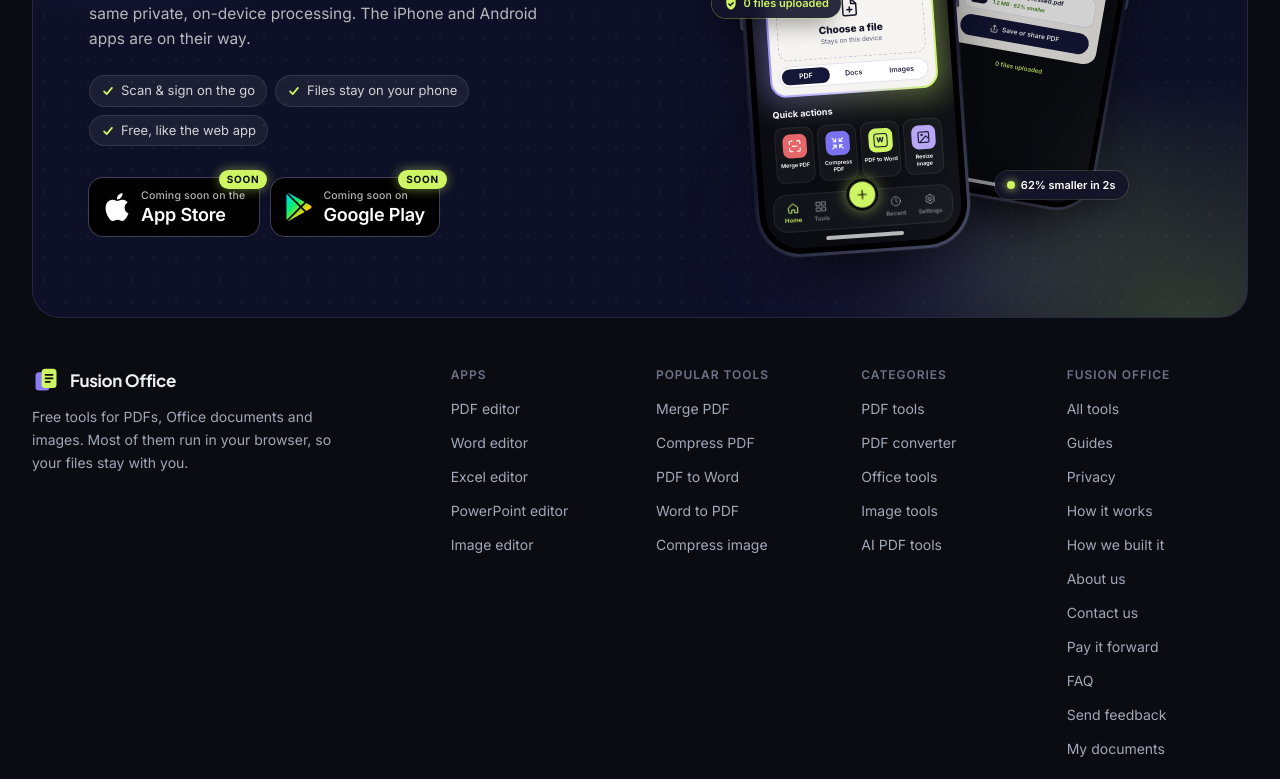
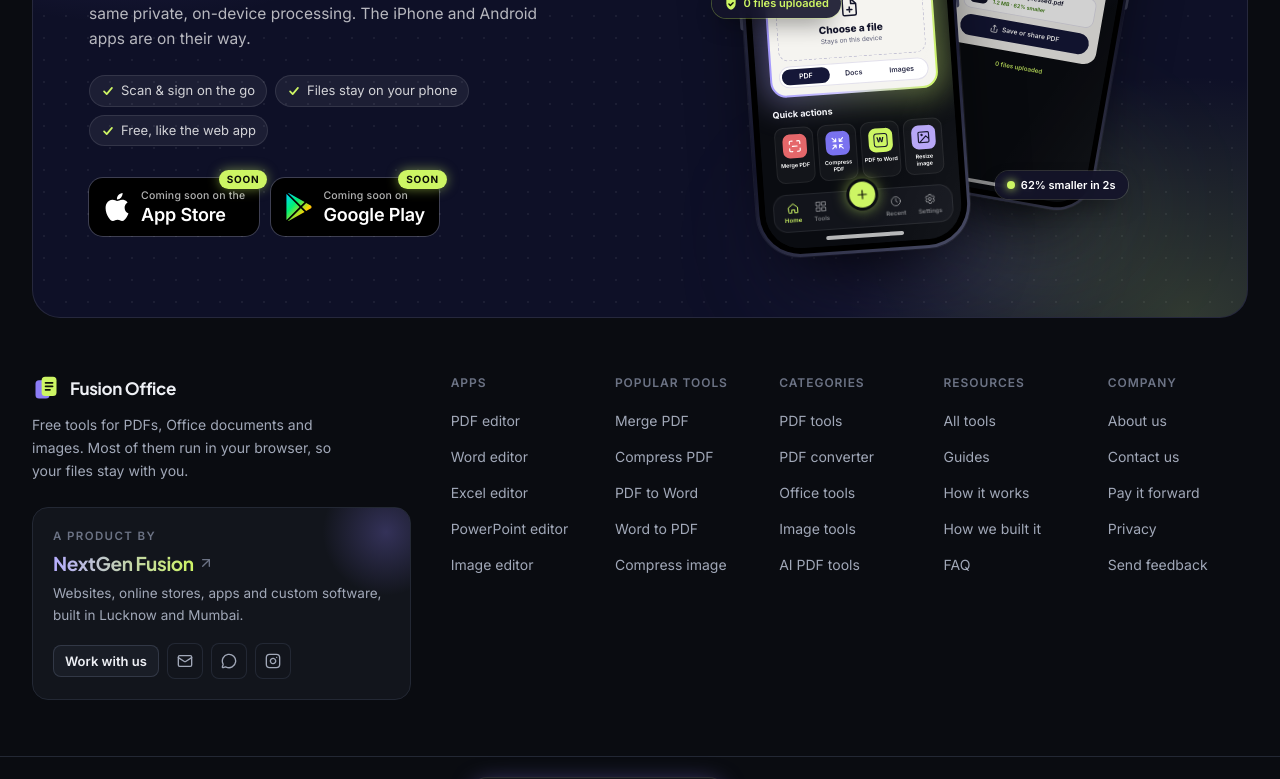
Before and after one commit to ritesh5001/Fusion-Office, a Next.js app in the folder client/: page / in a window 1280 px wide. Shown: the part 8323-9102 px from the top of the page. Built offline with nearby package versions, Linux system fonts and the light colour scheme; no server answers.

Commit message:
feat: enhance footer with company details and social links

```diff
--- a/client/src/components/landing/Footer.tsx
+++ b/client/src/components/landing/Footer.tsx
@@ -1,5 +1,7 @@
 import Link from "next/link";
+import { ArrowUpRight, Instagram, Mail, MessageCircle } from "lucide-react";
 import { Logo } from "../Logo";
+import { COMPANY } from "@/lib/company";
 import { MotionToggle } from "../site/MotionToggle";
 import { AppBanner } from "../site/AppBanner";
 
@@ -35,19 +37,23 @@ const COLUMNS = [
     ],
   },
   {
-    title: "Fusion Office",
+    title: "Resources",
     links: [
       { href: "/tools", label: "All tools" },
       { href: "/guides", label: "Guides" },
-      { href: "/#privacy", label: "Privacy" },
       { href: "/#how-it-works", label: "How it works" },
       { href: "/how-we-built-it", label: "How we built it" },
+      { href: "/#faq", label: "FAQ" },
+    ],
+  },
+  {
+    title: "Company",
+    links: [
       { href: "/about", label: "About us" },
       { href: "/contact", label: "Contact us" },
       { href: "/pay-it-forward", label: "Pay it forward" },
-      { href: "/#faq", label: "FAQ" },
+      { href: "/#privacy", label: "Privacy" },
       { href: "#feedback", label: "Send feedback" },
-      { href: "/dashboard", label: "My documents" },
     ],
   },
 ];
@@ -56,7 +62,7 @@ export function Footer() {
   return (
     <footer className="site-chrome border-t border-line bg-app">
       <AppBanner />
-      <div className="mx-auto grid gap-10 px-4 py-12 sm:px-6 lg:grid-cols-12 lg:px-8">
+      <div className="mx-auto grid gap-12 px-4 py-14 sm:px-6 lg:grid-cols-12 lg:gap-10 lg:px-8">
         <div className="lg:col-span-4">
           <Link href="/" className="flex items-center gap-2.5 font-display text-[17px] font-bold tracking-[-0.02em] text-fg">
             <Logo className="h-7 w-7" /> Fusion Office
@@ -64,12 +70,46 @@ export function Footer() {
           <p className="mt-3 max-w-[36ch] text-[14px] leading-relaxed text-fg-muted">
             Free tools for PDFs, Office documents and images. Most of them run in your browser, so your files stay with you.
           </p>
+
+          {/* The team behind it. */}
+          <div className="group relative mt-6 max-w-[380px] overflow-hidden rounded-2xl border border-line bg-surface p-5 transition-colors hover:border-line-strong">
+            <div aria-hidden="true" className="pointer-events-none absolute -right-10 -top-10 h-32 w-32 rounded-full bg-[radial-gradient(circle,rgb(139_124_246/0.28),transparent_70%)] transition-transform duration-500 group-hover:scale-125" />
+            <p className="relative text-[11.5px] font-semibold uppercase tracking-[0.12em] text-fg-subtle">A product by</p>
+            <a href={COMPANY.url} target="_blank" rel="noopener" className="relative mt-1 inline-flex items-center gap-1 font-display text-[19px] font-bold tracking-[-0.02em]">
+              <span className="bg-[linear-gradient(90deg,#b6adff,#cdf564)] bg-clip-text text-transparent">NextGen Fusion</span>
+              <ArrowUpRight className="h-4 w-4 text-fg-subtle transition-transform group-hover:-translate-y-0.5 group-hover:translate-x-0.5 group-hover:text-fg" aria-hidden="true" />
+            </a>
+            <p className="relative mt-1.5 text-[13.5px] leading-relaxed text-fg-muted">
+              Websites, online stores, apps and custom software, built in Lucknow and Mumbai.
+            </p>
+            <div className="relative mt-4 flex items-center gap-2">
+              <a href={COMPANY.url} target="_blank" rel="noopener" className="btn btn-secondary btn-sm">
+                Work with us
+              </a>
+              {[
+                { href: `mailto:${COMPANY.email}`, label: `Email ${COMPANY.email}`, icon: Mail },
+                { href: COMPANY.whatsapp, label: "WhatsApp NextGen Fusion", icon: MessageCircle },
+                { href: COMPANY.instagram, label: "NextGen Fusion on Instagram", icon: Instagram },
+              ].map((c) => (
+                <a
+                  key={c.label}
+                  href={c.href}
+                  {...(c.href.startsWith("http") ? { target: "_blank", rel: "noopener" } : {})}
+                  aria-label={c.label}
+                  title={c.label}
+                  className="fo-press flex h-9 w-9 items-center justify-center rounded-lg text-fg-muted ring-1 ring-inset ring-line transition-colors hover:bg-raised hover:text-fg"
+                >
+                  <c.icon className="h-4 w-4" aria-hidden="true" />
+                </a>
+              ))}
+            </div>
+          </div>
         </div>
-        <nav aria-label="Footer" className="grid grid-cols-2 gap-x-6 gap-y-8 sm:grid-cols-4 lg:col-span-8">
+        <nav aria-label="Footer" className="grid grid-cols-2 gap-x-6 gap-y-9 sm:grid-cols-3 lg:col-span-8 lg:grid-cols-5">
           {COLUMNS.map((c) => (
             <div key={c.title}>
               <p className="eyebrow">{c.title}</p>
-              <ul className="mt-3 space-y-2.5">
+              <ul className="mt-4 space-y-3">
                 {c.links.map((l) => (
                   <li key={l.label}>
                     {l.href.startsWith("#") ? (
```
